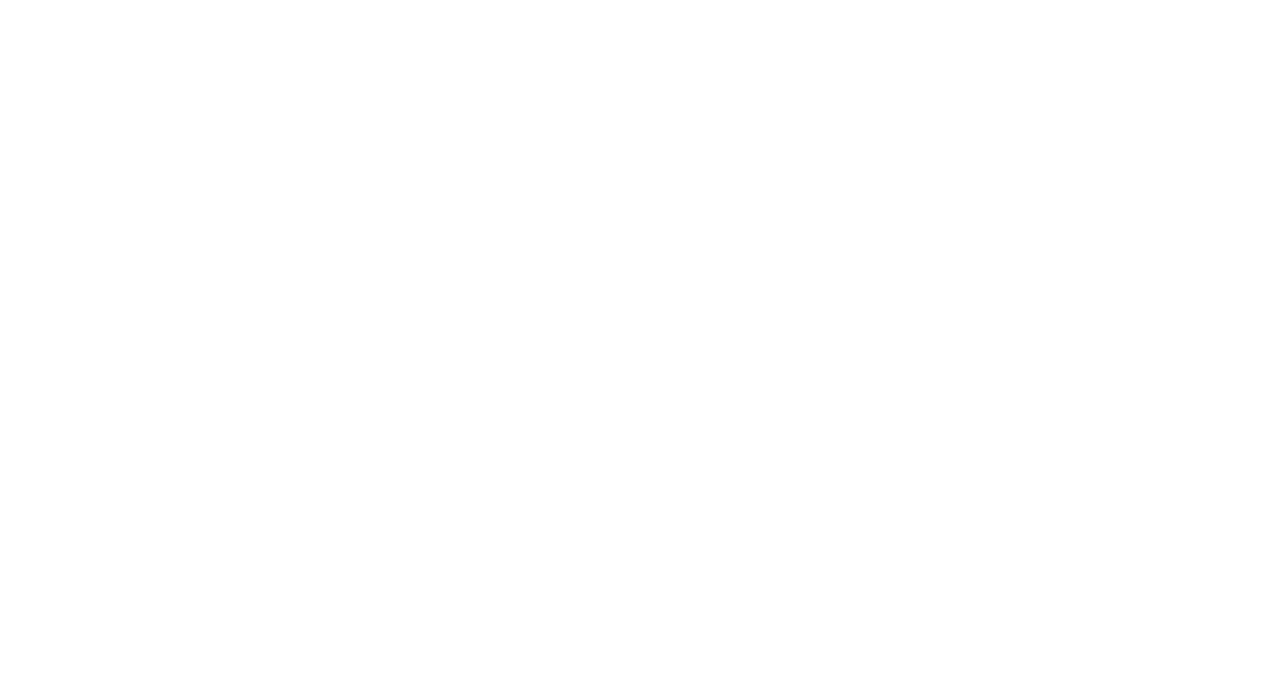
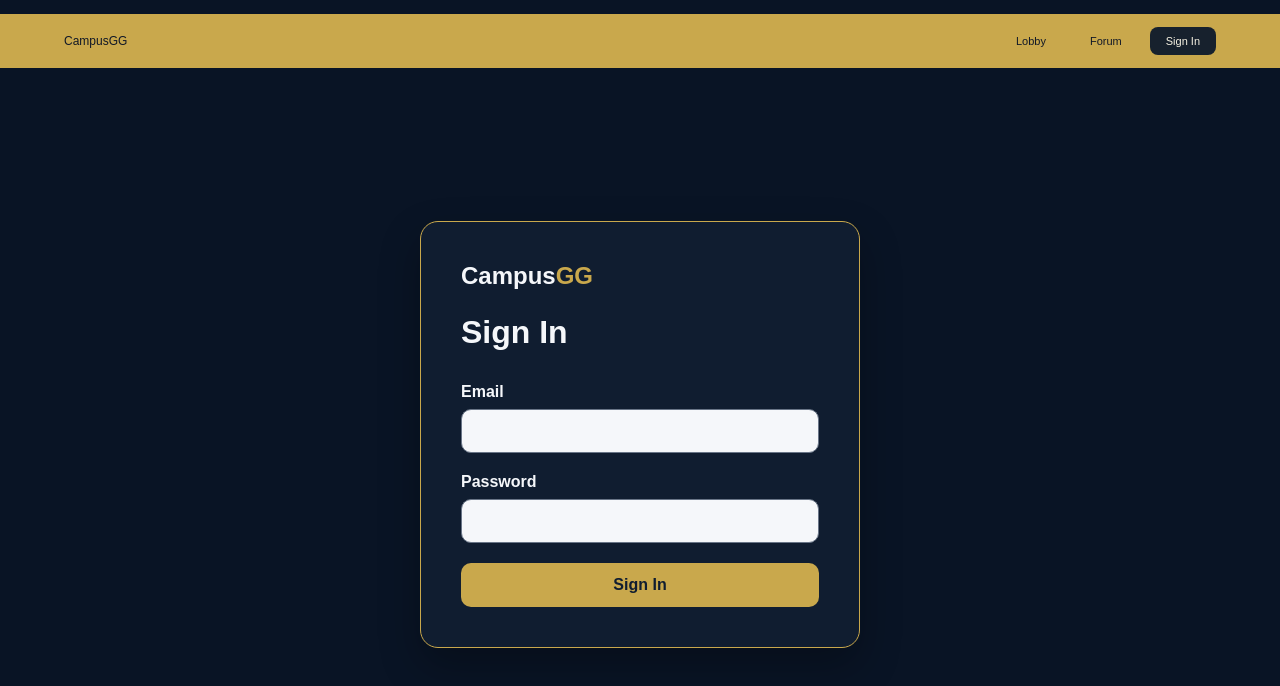
Before and after one commit to MAGG4444/CampusGG, a React (Vite) app in the folder campusgg-frontend/: page /signin in a window 1280 px wide. Before the commit this address had no page. Shown: the top 686 px of the page. Built offline with nearby package versions, Linux system fonts and the light colour scheme.

Commit message:
F-Signin-1-addsigninpage

```diff
--- a/campusgg-frontend/src/App.jsx
+++ b/campusgg-frontend/src/App.jsx
@@ -1,6 +1,7 @@
 import './App.css'
 import { BrowserRouter, Route, Routes } from 'react-router-dom'
 import Layout from './components/Layout.jsx'
+import { AuthProvider } from './context/AuthContext.jsx'
 import { JoinedLobbiesProvider } from './context/JoinedLobbiesContext.jsx'
 import Chat from './pages/Chat.jsx'
 import CreateLobby from './pages/CreateLobby.jsx'
@@ -11,9 +12,11 @@ import Lobby from './pages/Lobby.jsx'
 import LobbyDetail from './pages/LobbyDetail.jsx'
 import PostDetail from './pages/PostDetail.jsx'
 import Profile from './pages/Profile.jsx'
+import SignIn from './pages/SignIn.jsx'
 
 function App() {
   return (
+    <AuthProvider>
       <JoinedLobbiesProvider>
         <BrowserRouter>
           <Routes>
@@ -27,10 +30,12 @@ function App() {
               <Route path="/create-post" element={<CreatePost />} />
               <Route path="/chat" element={<Chat />} />
               <Route path="/profile" element={<Profile />} />
+              <Route path="/signin" element={<SignIn />} />
             </Route>
           </Routes>
         </BrowserRouter>
       </JoinedLobbiesProvider>
+    </AuthProvider>
   )
 }
 
--- a/campusgg-frontend/src/components/Navbar.jsx
+++ b/campusgg-frontend/src/components/Navbar.jsx
@@ -1,13 +1,18 @@
 import { Link, NavLink } from 'react-router-dom'
+import { useAuth } from '../context/useAuth.js'
 import './Navbar.css'
 
 const navItems = [
   { to: '/lobby', label: 'Lobby' },
   { to: '/forum', label: 'Forum' },
-  { to: '/profile', label: 'Profile', variant: 'login' },
 ]
 
 function Navbar() {
+  const { isAuthenticated } = useAuth()
+  const authItem = isAuthenticated
+    ? { to: '/profile', label: 'Profile', variant: 'login' }
+    : { to: '/signin', label: 'Sign In', variant: 'login' }
+
   return (
     <header className="topbar">
       <div className="topbar-inner">
@@ -15,7 +20,7 @@ function Navbar() {
           CampusGG
         </Link>
         <nav className="nav" aria-label="Primary navigation">
-          {navItems.map((item) => (
+          {[...navItems, authItem].map((item) => (
             <NavLink
               key={item.to}
               className={({ isActive }) =>
--- /dev/null
+++ b/campusgg-frontend/src/context/AuthContext.jsx
@@ -0,0 +1,22 @@
+import { useMemo, useState } from 'react'
+import { AuthContext } from './authContext.js'
+
+export function AuthProvider({ children }) {
+  const [user, setUser] = useState(null)
+
+  const value = useMemo(
+    () => ({
+      user,
+      isAuthenticated: user !== null,
+      signIn(email) {
+        setUser({ id: 1, username: 'CampusUser', email: email.trim() })
+      },
+      signOut() {
+        setUser(null)
+      },
+    }),
+    [user],
+  )
+
+  return <AuthContext.Provider value={value}>{children}</AuthContext.Provider>
+}
--- /dev/null
+++ b/campusgg-frontend/src/context/authContext.js
@@ -0,0 +1,3 @@
+import { createContext } from 'react'
+
+export const AuthContext = createContext(null)
--- /dev/null
+++ b/campusgg-frontend/src/context/useAuth.js
@@ -0,0 +1,12 @@
+import { useContext } from 'react'
+import { AuthContext } from './authContext.js'
+
+export function useAuth() {
+  const context = useContext(AuthContext)
+
+  if (!context) {
+    throw new Error('useAuth must be used within an AuthProvider')
+  }
+
+  return context
+}
--- /dev/null
+++ b/campusgg-frontend/src/pages/SignIn.css
@@ -0,0 +1,86 @@
+.signin-page {
+  min-height: calc(100vh - 68px);
+  display: grid;
+  place-items: center;
+  padding: 48px 24px;
+  color: #f5f7fa;
+}
+
+.signin-card {
+  width: min(100%, 440px);
+  padding: 40px;
+  border: 1px solid #c9a84c;
+  border-radius: 18px;
+  background: #101d30;
+  box-shadow: 0 18px 40px rgba(0, 0, 0, 0.28);
+}
+
+.signin-brand {
+  margin: 0 0 24px;
+  color: #f5f7fa;
+  font-size: 1.5rem;
+  font-weight: 800;
+}
+
+.signin-brand span {
+  color: #c9a84c;
+}
+
+.signin-card h1 {
+  margin: 0 0 32px;
+  color: #f5f7fa;
+}
+
+.signin-field {
+  display: grid;
+  gap: 8px;
+  margin-bottom: 20px;
+}
+
+.signin-field label {
+  font-weight: 600;
+}
+
+.signin-field input {
+  width: 100%;
+  padding: 12px 14px;
+  border: 1px solid #697587;
+  border-radius: 10px;
+  background: #f5f7fa;
+  color: #101d30;
+  font: inherit;
+}
+
+.signin-field input:focus-visible,
+.signin-submit:focus-visible {
+  outline: 3px solid #f0ca69;
+  outline-offset: 3px;
+}
+
+.signin-error {
+  margin: 0 0 18px;
+  color: #ffb4b4;
+  line-height: 1.4;
+}
+
+.signin-submit {
+  width: 100%;
+  padding: 13px 18px;
+  border: 0;
+  border-radius: 10px;
+  background: #c9a84c;
+  color: #101d30;
+  cursor: pointer;
+  font: inherit;
+  font-weight: 700;
+}
+
+.signin-submit:hover {
+  background: #dfbd60;
+}
+
+@media (max-width: 480px) {
+  .signin-card {
+    padding: 28px 24px;
+  }
+}
--- /dev/null
+++ b/campusgg-frontend/src/pages/SignIn.jsx
@@ -0,0 +1,77 @@
+import { useState } from 'react'
+import { useNavigate } from 'react-router-dom'
+import { useAuth } from '../context/useAuth.js'
+import './SignIn.css'
+
+function SignIn() {
+  const navigate = useNavigate()
+  const { signIn } = useAuth()
+  const [email, setEmail] = useState('')
+  const [password, setPassword] = useState('')
+  const [error, setError] = useState('')
+
+  function handleSubmit(event) {
+    event.preventDefault()
+
+    if (!email.trim() || !password.trim()) {
+      setError('Enter your email and password to sign in.')
+      return
+    }
+
+    const emailInput = event.currentTarget.elements.namedItem('email')
+    if (!emailInput.validity.valid) {
+      setError('Enter a valid email address.')
+      return
+    }
+
+    setError('')
+    signIn(email)
+    setPassword('')
+    navigate('/')
+  }
+
+  return (
+    <div className="signin-page">
+      <section className="signin-card" aria-labelledby="signin-title">
+        <p className="signin-brand">Campus<span>GG</span></p>
+        <h1 id="signin-title">Sign In</h1>
+        <form noValidate onSubmit={handleSubmit}>
+          <div className="signin-field">
+            <label htmlFor="signin-email">Email</label>
+            <input
+              id="signin-email"
+              name="email"
+              type="email"
+              autoComplete="email"
+              value={email}
+              aria-invalid={Boolean(error) && !email.trim() ? 'true' : undefined}
+              onChange={(event) => {
+                setEmail(event.target.value)
+                setError('')
+              }}
+            />
+          </div>
+          <div className="signin-field">
+            <label htmlFor="signin-password">Password</label>
+            <input
+              id="signin-password"
+              name="password"
+              type="password"
+              autoComplete="current-password"
+              value={password}
+              aria-invalid={Boolean(error) && !password.trim() ? 'true' : undefined}
+              onChange={(event) => {
+                setPassword(event.target.value)
+                setError('')
+              }}
+            />
+          </div>
+          {error ? <p className="signin-error" role="alert">{error}</p> : null}
+          <button className="signin-submit" type="submit">Sign In</button>
+        </form>
+      </section>
+    </div>
+  )
+}
+
+export default SignIn
```
Lines whose indentation alone changed are shown as unchanged.
